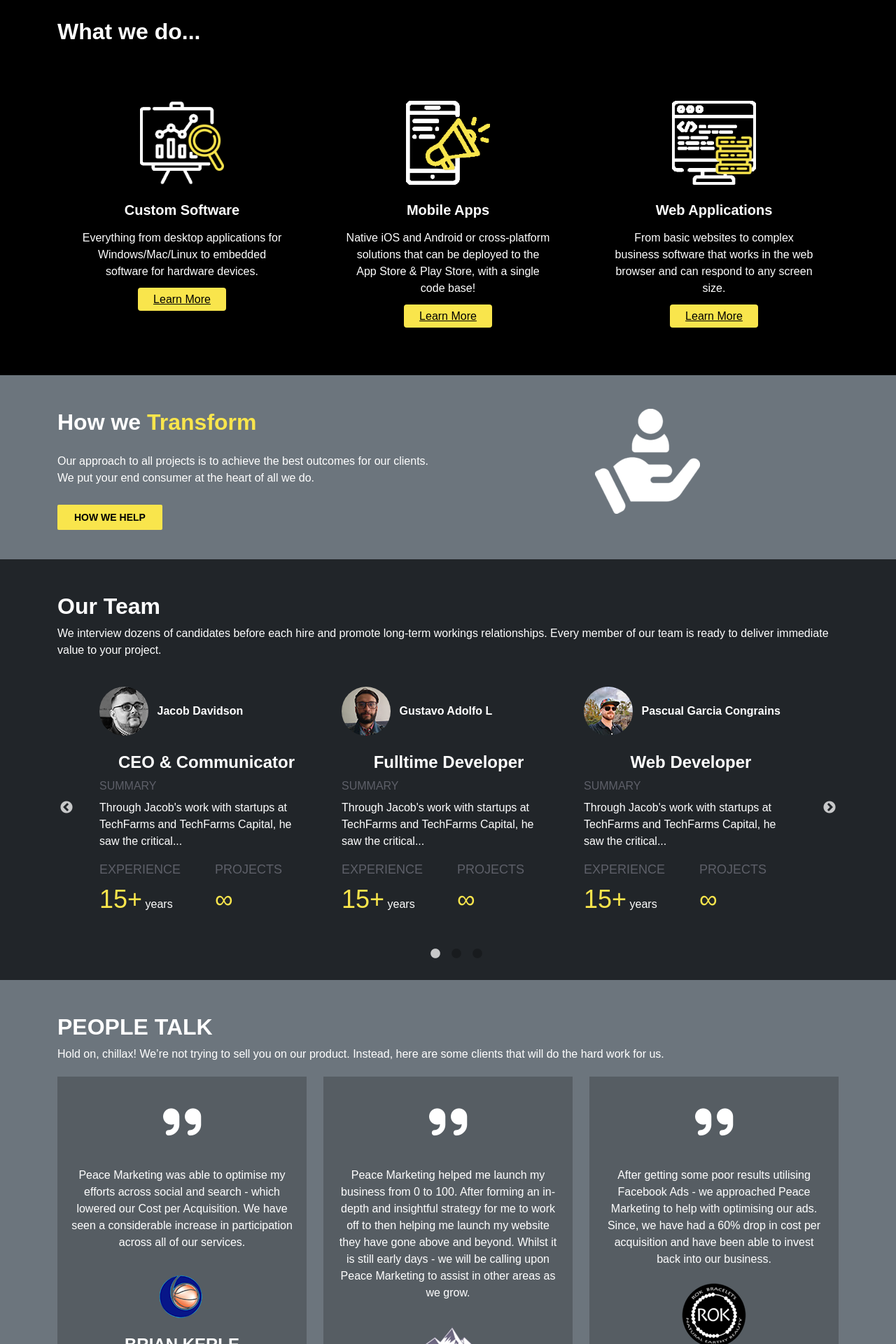
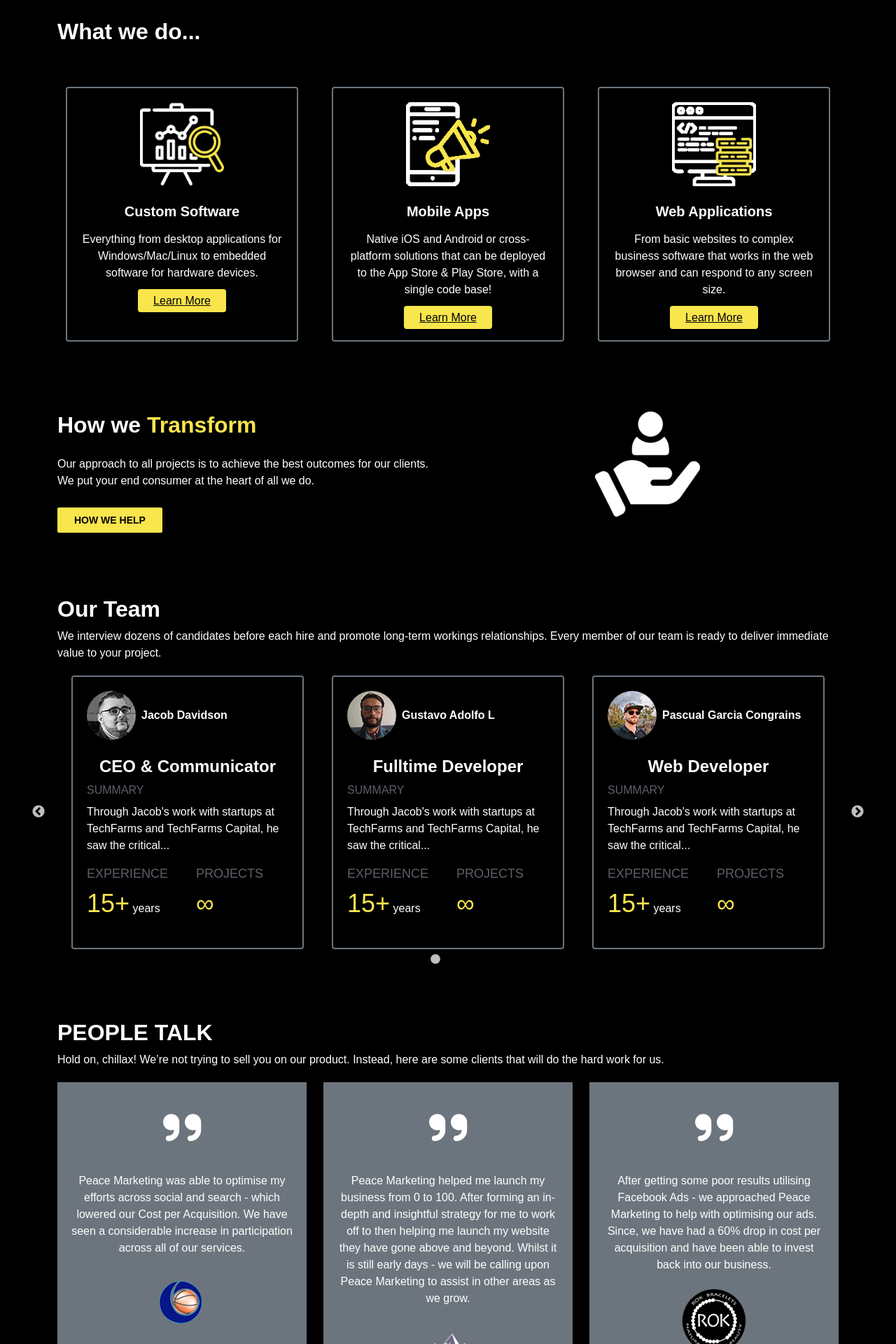
Before and after one commit to ompatel-champion/Peace-Marketing_React, a React (Create React App) app: page / in a window 1280 px wide. Shown: the part 800-2720 px from the top of the page at 70% size. Built offline with nearby package versions, Linux system fonts and the light colour scheme.

Commit message:
update sytles.

```diff
--- a/src/App.css
+++ b/src/App.css
@@ -33,6 +33,10 @@ section {
     background-color: #f9e54c;
     color: black;
     padding: 8px 22px;
+    border-radius: 4px;
+}
+.gray-border {
+    border: solid #6a757d 2px;
     border-radius: 4px;
 }
 .header-logo {
@@ -84,6 +88,7 @@ section {
     cursor: pointer;
     padding: 20px;
     height: 100%;
+    margin: 0 20px;
 }
 .testimonial-div {
     cursor: pointer;
@@ -92,10 +97,10 @@ section {
     background-color: #00000035;
 }
 .testimonial-div:hover {
-    background-color: #f9e54c;
+    background-color: #f9e54c !important;
 }
 .testimonial-div:hover * {
-    color: #6C757D;
+    color: #6C757D !important;
 }
 .slick-dots li button:before {
     font-size: 16px;
@@ -166,7 +171,6 @@ footer .social-icons i {
     font-weight: 400;
 }
 .slick-slider {
-    width: calc(100% - 80px);
     margin: auto;
 }
 section {
--- a/src/components/Header.css
+++ b/src/components/Header.css
@@ -6,7 +6,7 @@ header {
     top: 0;
 }
 header {
-    background-color: #252525cc;
+    background-color: #000000cc;
     padding: 10px 20px;
     height: 120px;
 }
--- a/src/components/HomeLayouts/HomePeopleTalk.js
+++ b/src/components/HomeLayouts/HomePeopleTalk.js
@@ -16,8 +16,8 @@ class HomePeopleTalk extends Component {
             fontSize: "14px",
             marginBottom: "0px"
         }
-        return(
-            <section id="home-people-talk" className="pb-5 pt-5 bg-secondary">
+        return (
+            <section id="home-people-talk" className="pb-5 pt-5">
                 <div className="container">
                     <div className="row">
                         <h2 className="text-white">PEOPLE TALK</h2>
@@ -28,7 +28,7 @@ class HomePeopleTalk extends Component {
 
                     <div className="row pt-1 pb-1 align">
                         <div className="col col-lg-4 col-md-6 col-sm-12 col-12">
-                            <div className="testimonial-div text-center text-white">
+                            <div className="testimonial-div text-center text-white bg-secondary">
                                 <p style={quoteStyle}><i className="fa fa-quote-right" aria-hidden="true"></i></p>
                                 <p>
                                     Peace Marketing was able to optimise my efforts across social and search - which lowered our Cost per Acquisition. We have seen a considerable increase in participation across all of our services.
@@ -44,7 +44,7 @@ class HomePeopleTalk extends Component {
                             </div>
                         </div>
                         <div className="col col-lg-4 col-md-6 col-sm-12 col-12">
-                            <div className="testimonial-div text-center text-white">
+                            <div className="testimonial-div text-center text-white bg-secondary">
                                 <p style={quoteStyle}><i className="fa fa-quote-right" aria-hidden="true"></i></p>
                                 <p>
                                     Peace Marketing helped me launch my business from 0 to 100. After forming an in-depth and insightful strategy for me to work off to then helping me launch my website they have gone above and beyond. Whilst it is still early days - we will be calling upon Peace Marketing to assist in other areas as we grow.
@@ -60,7 +60,7 @@ class HomePeopleTalk extends Component {
                             </div>
                         </div>
                         <div className="col col-lg-4 col-md-6 col-sm-12 col-12">
-                            <div className="testimonial-div text-center text-white">
+                            <div className="testimonial-div text-center text-white bg-secondary">
                                 <p style={quoteStyle}><i className="fa fa-quote-right" aria-hidden="true"></i></p>
                                 <p>
                                     After getting some poor results utilising Facebook Ads - we approached Peace Marketing to help with optimising our ads. Since, we have had a 60% drop in cost per acquisition and have been able to invest back into our business.
--- a/src/components/HomeLayouts/HomeProjects.js
+++ b/src/components/HomeLayouts/HomeProjects.js
@@ -52,7 +52,7 @@ class HomeProjects extends Component {
         }
 
         return (
-            <section id="home-projects" className="pt-5 pb-5 bg-dark">
+            <section id="home-projects" className="pt-5 pb-5">
                 <div className="container">
                     <div className="row">
                         <h2 className="text-white">
--- a/src/components/HomeLayouts/HomeSuccess.js
+++ b/src/components/HomeLayouts/HomeSuccess.js
@@ -5,10 +5,10 @@ import howWeHelpIco from "../../assets/imgs/icons/how-we-help-icon.png";
 class HomeSuccess extends Component {
     onLoadLetterAnimation() {
         let i = 0
-        setInterval(function(){
+        setInterval(function () {
             let elements = document.getElementsByClassName('letter-anim');
             for (let j = 0; j < elements.length; j++) {
-                if (j*1 === i*1) {
+                if (j * 1 === i * 1) {
                     elements[j].style.display = "inline";
                 } else {
                     elements[j].style.display = "none";
@@ -28,8 +28,8 @@ class HomeSuccess extends Component {
         }
         let howWeHelpLink = "/#";
 
-        return(
-            <section id="home-success" className="pt-5 pb-5 bg-secondary">
+        return (
+            <section id="home-success" className="pt-5 pb-5">
                 <div className="container">
                     <div className="row">
                         <div className="col col-md-6 col-sm-12 col-12">
--- a/src/components/HomeLayouts/HomeTeam.js
+++ b/src/components/HomeLayouts/HomeTeam.js
@@ -66,7 +66,7 @@ class HomeTeam extends Component {
         }
 
         return (
-            <section id="home-team" className="pt-5 pb-5 bg-dark">
+            <section id="home-team" className="pt-5 pb-5">
                 <div className="container">
                     <div className="row">
                         <h2 className="text-white">
@@ -80,7 +80,7 @@ class HomeTeam extends Component {
                     <div className="row pt-1 pb-1 mw-90 align">
                         <Slider {...settings}>
                             <div className="text-white">
-                                <div className="team-person-div hover-shadow">
+                                <div className="team-person-div hover-shadow gray-border">
                                     <div className="row align-items-center pb-2">
                                         <div className="col col-md-3 col-sm-4 col-4">
                                             <img src={jacobProfileImg} style={personImgStyle} alt="IT SEO Jacob Davidson"></img>
@@ -111,7 +111,7 @@ class HomeTeam extends Component {
                                 </div>
                             </div>
                             <div className="text-white">
-                                <div className="team-person-div hover-shadow">
+                                <div className="team-person-div hover-shadow gray-border">
                                     <div className="row align-items-center pb-2">
                                         <div className="col col-md-3 col-sm-4 col-4">
                                             <img src={gustavoProfileImg} style={personImgStyle} alt="Website Programmer Akira Sato"></img>
@@ -142,7 +142,7 @@ class HomeTeam extends Component {
                                 </div>
                             </div>
                             <div className="text-white">
-                                <div className="team-person-div hover-shadow">
+                                <div className="team-person-div hover-shadow  gray-border">
                                     <div className="row align-items-center pb-2">
                                         <div className="col col-md-3 col-sm-4 col-4">
                                             <img src={pascualProfileImg} style={personImgStyle} alt="Website Developer Pascual Garcia Congrains"></img>
--- a/src/components/HomeLayouts/HomeWhatWeDo.js
+++ b/src/components/HomeLayouts/HomeWhatWeDo.js
@@ -23,7 +23,7 @@ class HomeWhatWeDo extends Component {
 
                     <div className="row pt-1 pb-1 align">
                         <div className="col col-lg-4 col-md-6 col-sm-12 col-12 g-5">
-                            <div className="what-we-do-div">
+                            <div className="what-we-do-div gray-border">
                                 <img src={strategyIco} style={icoStyle} alt="Peace Marketing Strategy"></img>
                                 <h5 className="text-white pt-4 pb-2">Custom Software</h5>
                                 <p className="text-white">Everything from desktop applications for Windows/Mac/Linux to embedded software for hardware devices.</p>
@@ -31,7 +31,7 @@ class HomeWhatWeDo extends Component {
                             </div>
                         </div>
                         <div className="col col-lg-4 col-md-6 col-sm-12 col-12 g-5">
-                            <div className="what-we-do-div">
+                            <div className="what-we-do-div gray-border">
                                 <img src={digitalMarketingIco} style={icoStyle} alt="Peace Marketing Digital Marketing"></img>
                                 <h5 className="text-white pt-4 pb-2">Mobile Apps</h5>
                                 <p className="text-white">Native iOS and Android or cross-platform solutions that can be deployed to the App Store & Play Store, with a single code base!</p>
@@ -39,7 +39,7 @@ class HomeWhatWeDo extends Component {
                             </div>
                         </div>
                         <div className="col col-lg-4 col-md-6 col-sm-12 col-12 g-5">
-                            <div className="what-we-do-div">
+                            <div className="what-we-do-div gray-border">
                                 <img src={websiteDesignIco} style={icoStyle} alt="Peace Marketing Website Design"></img>
                                 <h5 className="text-white pt-4 pb-2">Web Applications</h5>
                                 <p className="text-white">From basic websites to complex business software that works in the web browser and can respond to any screen size.</p>
```
Lines whose indentation alone changed are shown as unchanged.
